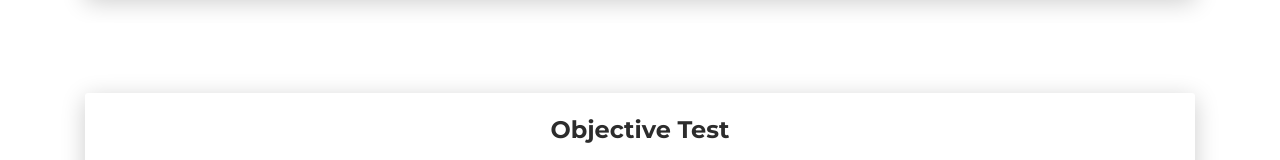
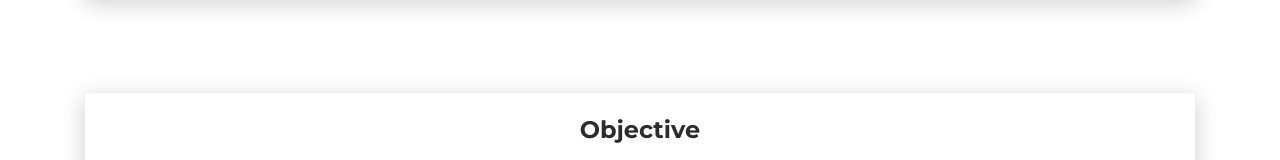
Before and after one commit to jhmurphy/jhmurphy.github.io, a plain HTML site: page index.html in a window 1280 px wide. Shown: the part 813-973 px from the top of the page. Drawn offline with Linux system fonts and the light colour scheme.

Commit message:
Fixed Objective

```diff
--- a/index.html
+++ b/index.html
@@ -93,7 +93,7 @@
     <div class="card" data-aos="fade-up" data-aos-offset="10">
       <div class="row">
           <div class="card-body">
-            <div class="h4 mt-0 title" align="center">Objective Test</div>
+            <div class="h4 mt-0 title" align="center">Objective</div>
             <p align="center">My goal is to use my degree to be able to help people. I want to be able to develop software that will help people have better lives in some way. There are many different avenues that I can explore when it comes to this aspiration. I am open to whatever opportunities are available to me, and I know that there are many quality organizations that strive to develop world changing, ethical, and helpful software.</p>
           </div>
       </div>
```
